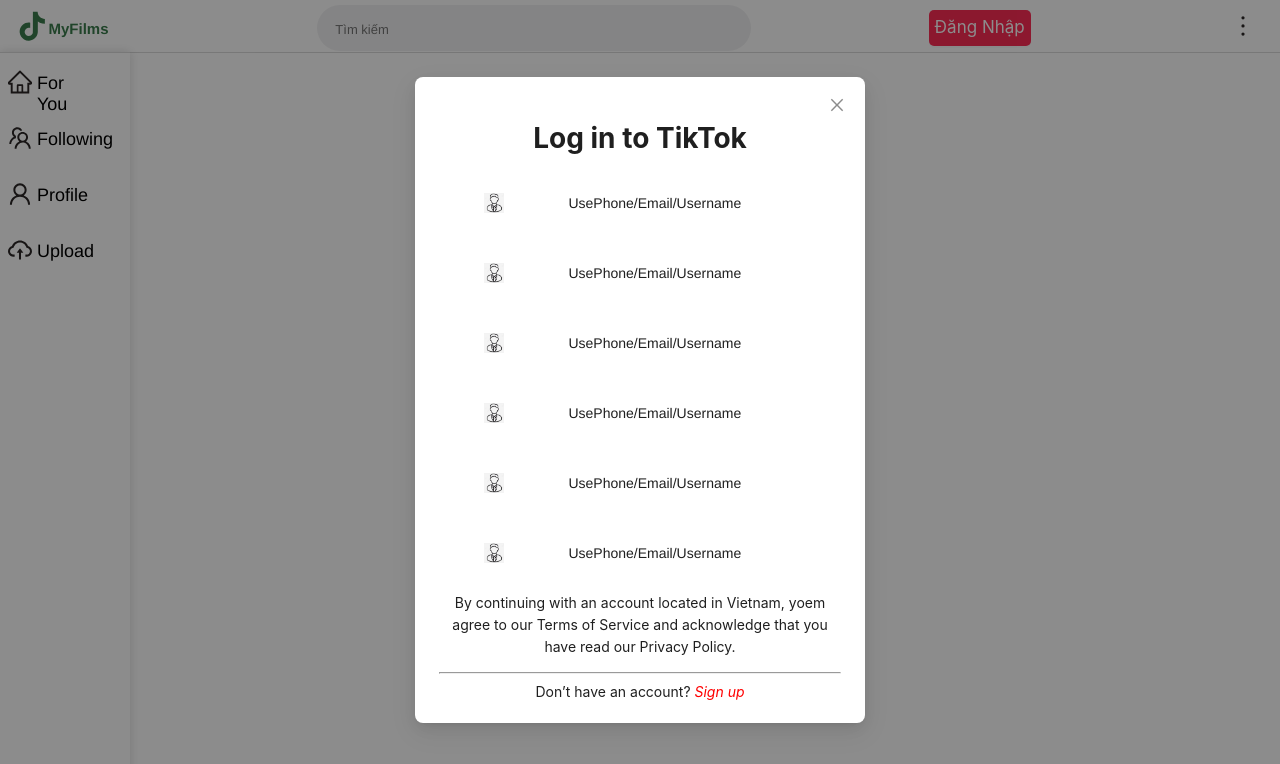
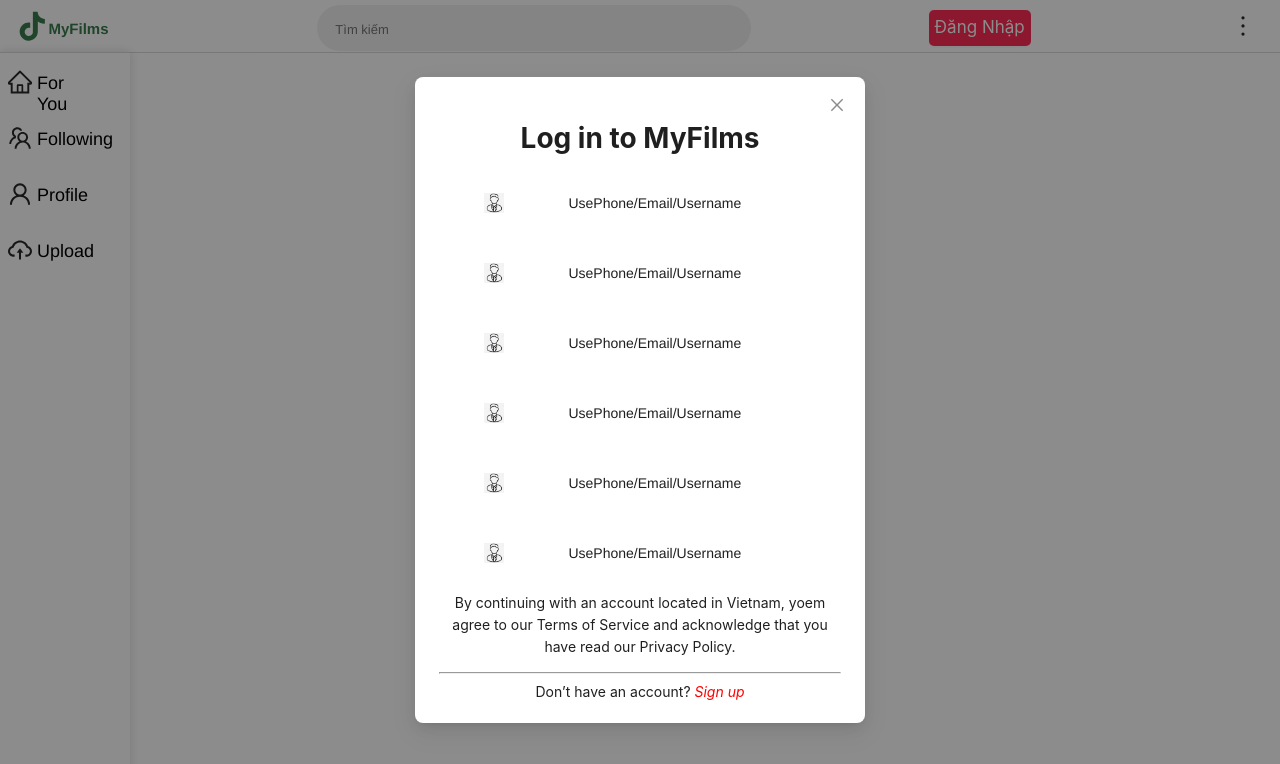
Before and after one commit to canh18377/MyFilms, a React (Create React App) app in the folder Fontend_tiktok/: page / in a window 1280 px wide. Both pictures are taken after a click on the button "Đăng Nhập". Shown: the top 764 px of the page. Built offline with nearby package versions, Linux system fonts and the light colour scheme.

Commit message:
fix small bug

```diff
--- a/Fontend_tiktok/src/components/Layout/components/Header/buttonLogin/ButtonLogIn.js
+++ b/Fontend_tiktok/src/components/Layout/components/Header/buttonLogin/ButtonLogIn.js
@@ -39,7 +39,7 @@
         >
           <div className={clsx(Styles.contentLogIn)}>
             <div>
-              <h1>Log in to TikTok</h1>
+              <h1>Log in to MyFilms</h1>
             </div>
             <div className={clsx(Styles.selects)}>
               <Select
--- a/Fontend_tiktok/src/components/pages/privatePages/Profile/formUpdate/index.js
+++ b/Fontend_tiktok/src/components/pages/privatePages/Profile/formUpdate/index.js
@@ -32,6 +32,7 @@
         if (data.errorToken) {
           message.warning("Có lỗi xảy ra , Hãy đăng nhập lại");
           localStorage.removeItem("jwtToken");
+          localStorage.removeItem("profileInfo");
           setIsLoged(false);
           navigate("/");
           return;
```
